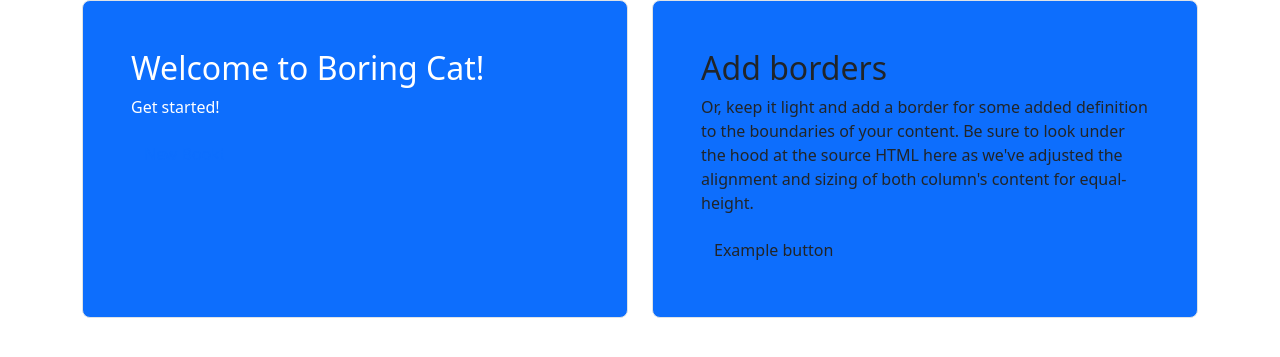
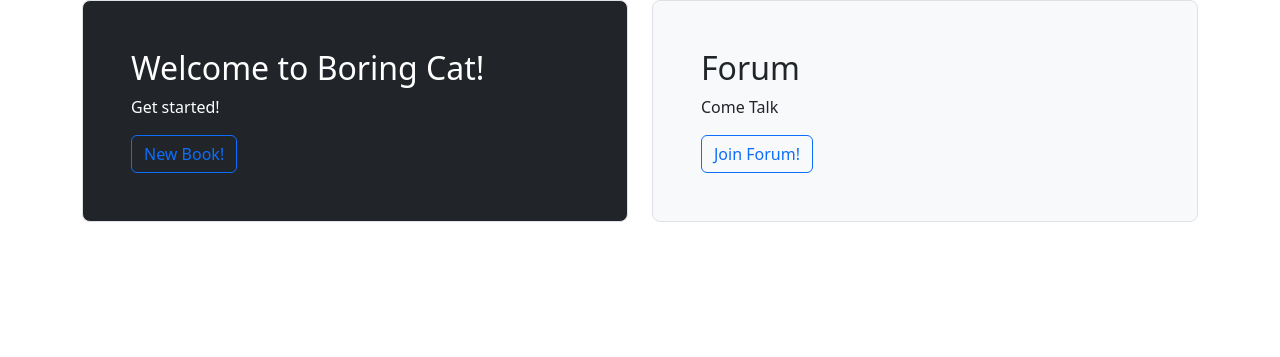
Before and after one commit to ScipioVE/boringcat, a Django app: page / in a window 1280 px wide. Shown: the part 56-413 px from the top of the page. Run offline with Django 4.2, Linux system fonts and the light colour scheme.

Commit message:
ADD: home

```diff
--- a/apps/core/templates/home.html
+++ b/apps/core/templates/home.html
@@ -7,7 +7,7 @@
     <div class="row align-items-md-stretch">
         <div class="col-md-6">
             <div
-                class="h-100 p-5 text-white bg-primary border rounded-3">
+                class="h-100 p-5 text-white bg-dark border rounded-3">
                 <h2>Welcome to Boring Cat!</h2>
                 <p>Get started!</p>
                 <button class="btn btn-outline-primary" type="button">New Book!</button>
@@ -15,13 +15,10 @@
         </div>
         <div class="col-md-6">
             <div
-                class="h-100 p-5 bg-primary border rounded-3">
-                <h2>Add borders</h2>
-                <p>Or, keep it light and add a border for some added definition to the boundaries of your content. Be sure
-                    to look under the hood at the source HTML here as we've adjusted the alignment and sizing of both
-                    column's content for equal-height.</p>
-                <button class="btn Swap the background-color utility and add a `.text-*` color utility to mix up the jumbotron look. Then,
-                    mix and match with additional component themes and more." type="button">Example button</button>
+                class="h-100 p-5 bg-light border rounded-3">
+                <h2>Forum</h2>
+                <p>Come Talk</p>
+                <button class="btn btn-outline-primary" type="button">Join Forum!</button>
             </div>
         </div>
     </div>
```
